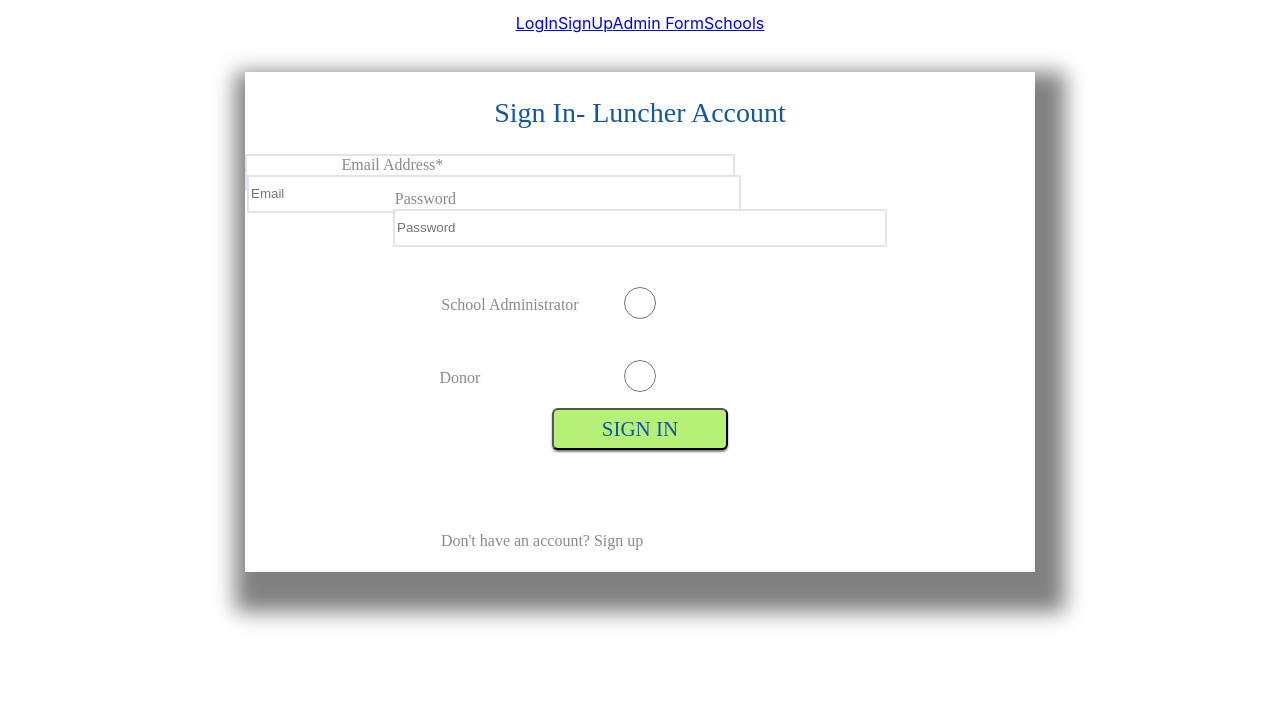
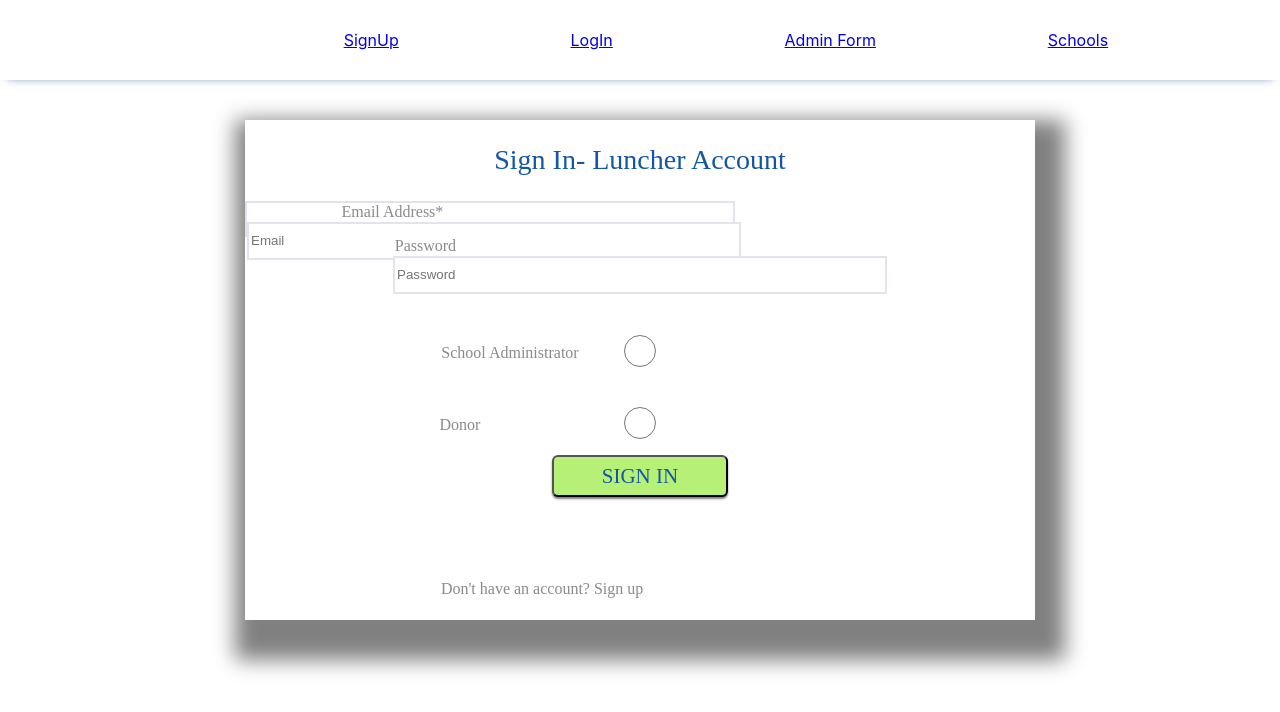
Before and after one commit to luncher-project/build-luncher-FE, a React (Create React App) app in the folder luncher/: page / in a window 1280 px wide. Shown: the top 712 px of the page. Built offline with nearby package versions, Linux system fonts and the light colour scheme.

Commit message:
basic styling done, still editing

```diff
--- a/luncher/package.json
+++ b/luncher/package.json
@@ -5,6 +5,8 @@
   "dependencies": {
     "@material-ui/core": "^3.9.3",
     "axios": "^0.18.0",
+    "bootstrap": "^4.3.1",
+    "feather": "^0.0.6",
     "prop-types": "^15.7.2",
     "react": "^16.8.6",
     "react-dom": "^16.8.6",
--- a/luncher/src/App.css
+++ b/luncher/src/App.css
@@ -9,5 +9,23 @@
 }
 
 .nav-bar {
- margin: 1%;
+ /* border-bottom: 1px solid red; */
+ user-select: none;
+ /* position: fixed; */
+ height: 80px;
+ width: 100%;
+ top: 0;
+ background: white;
+ box-shadow: 0px 4px 10px -8px #083a72;
+ display: flex;
+ justify-content: space-evenly;
+ align-items: center;
+ /* flex-flow: row nowrap; */
+ z-index: 1;
+ overflow: hidden;
+ margin-top: 0;
 }
+
+.link:hover {
+  border-bottom: 3px solid #b6f076;
+}
--- a/luncher/src/App.js
+++ b/luncher/src/App.js
@@ -11,6 +11,7 @@ import AdminForm from './components/Admin form/AdminForm';
 import Schools from './components/schools/Schools';
 import Register from './components/register/Register';
 import PrivateRoute from './components/login/PrivateRoute';
+import Navigation from './components/navigation/Navigation';
 
 class App extends Component {
   constructor(props) {
@@ -28,13 +29,7 @@ class App extends Component {
   render() {
     return (
       <div className="App">
-      <div className='nav-bar'>
-      <NavLink exact to='/'>LogIn</NavLink>
-      <NavLink exact to='/signup'>SignUp</NavLink>
-      <NavLink exact to='/admin-form'>Admin Form</NavLink>
-      <NavLink exact to='/protected'>Schools</NavLink>
-
-      </div>
+      <Navigation />
       <Route exact path='/' component={LogIn} />
       <Route exact path='/signup' component={SignUp} />
       {/* <Route exact path='/register' component={Register} /> */}
@@ -52,6 +47,7 @@ class App extends Component {
         render={ () => <Register
         addUser={this.addUser} /> }
          />
+
       {/* <Route exact path='/register' component={Register} /> */}
        </div>
     );
--- a/luncher/src/components/Admin form/AdminForm.css
+++ b/luncher/src/components/Admin form/AdminForm.css
@@ -0,0 +1,33 @@
+.form-container {
+    display: flex;
+}
+
+.form-header {
+    font-family: "San Francisco Display";
+    color: #8A8A8C;
+}
+
+
+.form {
+    flex-direction: column;
+    display: flex;
+    flex-wrap: wrap;
+    margin: 0 auto;
+    margin-top: 5%;
+    margin-bottom: 3%;
+}
+
+.form-btn {
+    height: 42px;
+    width: 176px;
+    border-radius: 6px;
+    background-color: #B6F076;
+    box-shadow: 0 2px 2px 0 rgba(0,0,0,0.5);
+    margin: 0 auto;
+    margin-bottom: 2%;
+    display: flex;
+    box-shadow: 0 2px 2px 0 rgba(0,0,0,0.5);
+    font-family: Avenir;
+    padding-left: 5%;
+    font-size: 21px;
+}
--- a/luncher/src/components/Admin form/AdminForm.js
+++ b/luncher/src/components/Admin form/AdminForm.js
@@ -3,6 +3,7 @@ import React, { Component } from 'react';
 import { addSchool, updateSchool, deleteSchool, getAdmin} from '../actions';
 
 import { connect } from 'react-redux';
+import './AdminForm.css';
 
 
 class AdminForm extends Component {
@@ -84,12 +85,9 @@ deletingSchool = event => {
 
 render() {
     return(
-        <div className='form'>
-            <div>
-            <p>Let's get you added to the Luncher list of schools. Once you're signed up,
-             donors can select your school and start donating to your lunch fund.</p>
-            </div>
-            <form onSubmit={this.onSubmit}>
+        <div className='form-container'>
+            <form onSubmit={this.onSubmit} className='form'>
+            <h2 className='form-header'>Add School below</h2>
             <input
             onChange={this.onChange}
             name='schoolName'
@@ -114,9 +112,9 @@ render() {
             value={this.state.school.fundsNeeded}
             placeholder='Funds Needed'
             />
-            <button>Add School</button>
-            <button onClick={this.deletingSchool}>Delete School</button>
-            <button onClick={this.editSchool}>Edit School</button>
+            <button className='form-btn'>Add School</button>
+            <button className='form-btn' onClick={this.deletingSchool}>Delete School</button>
+            <button className='form-btn' onClick={this.editSchool}>Edit School</button>
             </form>
         </div>
     );
--- a/luncher/src/components/login/LogIn.css
+++ b/luncher/src/components/login/LogIn.css
@@ -5,6 +5,7 @@
     width: 790px;
     background-color: #FFFFFF;
     margin: 0 auto;
+    margin-bottom: 5%;
 }
 
 .login-header {
@@ -89,6 +90,8 @@
 input {
     /* align-items: center;
     justify-content: center; */
+    display: flex;
+    flex-direction: columns;
     height: 32px;
     width: 486px;
     margin: 0 auto;
--- /dev/null
+++ b/luncher/src/components/navigation/Navigation.css
@@ -0,0 +1,47 @@
+
+   .nav-bar {
+    /* border: 1px solid blue; */
+    user-select: none;
+    position: static;
+    height: 80px;
+    max-width: 1024px;
+    width: 100%;
+    top: 0;
+    background: white;
+    box-shadow: 0px 4px 10px -8px #083a72;
+    display: flex;
+    justify-content: space-between;
+    align-items: center;
+    flex-flow: row nowrap;
+    z-index: 3;
+  }
+  /* .nav-bar .logo-wrapper {
+    width: auto;
+    height: 40px;
+    margin: 18px 5px 0 5px;
+    align-self: flex-start;
+  }
+  .nav-bar .logo-wrapper .logo {
+    margin: 0 20px;
+    height: 40px;
+    flex-grow: 0;
+  }
+  .nav-bar .nav-menu-desktop {
+    display: flex;
+    justify-content: space-between;
+    align-items: center;
+    flex-flow: row nowrap;
+    width: 400px;
+    height: auto;
+    padding-top: 20px;
+    font-size: 2rem;
+    padding-right: 30px;
+  }
+  .nav-bar .nav-menu-desktop a {
+    padding-bottom: 4px;
+    border-bottom: 3px solid rgba(255, 255, 255, 0);
+    transition: border 0.5s;
+  }
+  .nav-bar .nav-menu-desktop a:hover {
+    border-bottom: 3px solid #b6f076;
+  }      */
--- /dev/null
+++ b/luncher/src/components/navigation/Navigation.js
@@ -0,0 +1,27 @@
+import React from 'react';
+import { Route, NavLink, Link } from 'react-router-dom';
+// import Logo from '../navigation/Logo.png';
+
+
+const Navigation = () => {
+    return(
+        <div className='nav-bar'>
+        <div>
+        {/* <img className='register-img'
+        src={book}
+        alt={'Apple on top of books'} /> */}
+        </div>
+      <NavLink className='link' exact to='/signup'>SignUp</NavLink>
+      <NavLink className='link' exact to='/'>LogIn</NavLink>
+      <NavLink  className='link' exact to='/admin-form'>Admin Form</NavLink>
+      <NavLink className='link' exact to='/protected'>Schools</NavLink>
+        </div>
+    )
+}
+
+
+
+
+
+
+export default Navigation;
--- a/luncher/src/components/schools/School.css
+++ b/luncher/src/components/schools/School.css
@@ -1,14 +1,23 @@
 .container {
     display: flex;
     flex-wrap: wrap;
+    width: 100%;
+
 }
 
-
-.school-info {
-    margin: 3%;
-    width: 400px;
-    height: 300px;
-    border: 20px solid #1356A4;
+.title {
     font-family: "San Francisco Display";
     color: #8A8A8C;
 }
+
+.school-info {
+    flex-wrap: wrap;
+    /* border: 10px solid #1356A4; */
+    font-family: "San Francisco Display";
+    color: #8A8A8C;
+    width: 50%;
+    height: 300px;
+    margin: 0 auto;
+    margin-bottom: 2%;
+    padding: 1%;
+}
--- a/luncher/src/components/schools/School.js
+++ b/luncher/src/components/schools/School.js
@@ -1,23 +1,25 @@
 import React from 'react';
 import Card from '@material-ui/core/Card';
 import CardHeader from '@material-ui/core/CardHeader';
-import CardActions from '@material-ui/core/CardActions';
 import CardContent from '@material-ui/core/CardContent';
 import Button from '@material-ui/core/Button';
-import Typography from '@material-ui/core/Typography';
+// import * as Icon from 'react-feather';
 
 
 const School = props => {
     return(
         <div className='container'>
-        <Card className='school-info'>
-            <CardHeader>{props.schoolName}</CardHeader>
+        <div className='school-info'>
+        <Card>
+            {/* <Icon.Mail className='icons' /> */}
+            <h2>{props.schoolName}</h2>
             <CardContent><strong>State:</strong> {props.state}</CardContent>
             <CardContent><strong>Zip:</strong> {props.zip}</CardContent>
             <CardContent><strong>Funds Needed:</strong> {props.fundsNeeded}</CardContent>
             <CardContent><strong>Contact:</strong> {props.contact}</CardContent>
             <Button variant='outlined'>Ready to Donate?</Button>
         </Card>
+        </div>
         </div>
     );
 }
--- a/luncher/src/components/schools/Schools.js
+++ b/luncher/src/components/schools/Schools.js
@@ -12,7 +12,7 @@ class Schools extends Component {
  render() {
      return (
          <div>
-             <h1>School List</h1>
+             <h1 className='title'>Schools In Need of Funds</h1>
              <ul>
                  {this.props.schools.map(school => {
                     return (
```
Also changed, not shown: luncher/src/components/navigation/Logo.png (added), 1 other file (tests, documents, lock files or other folders).
